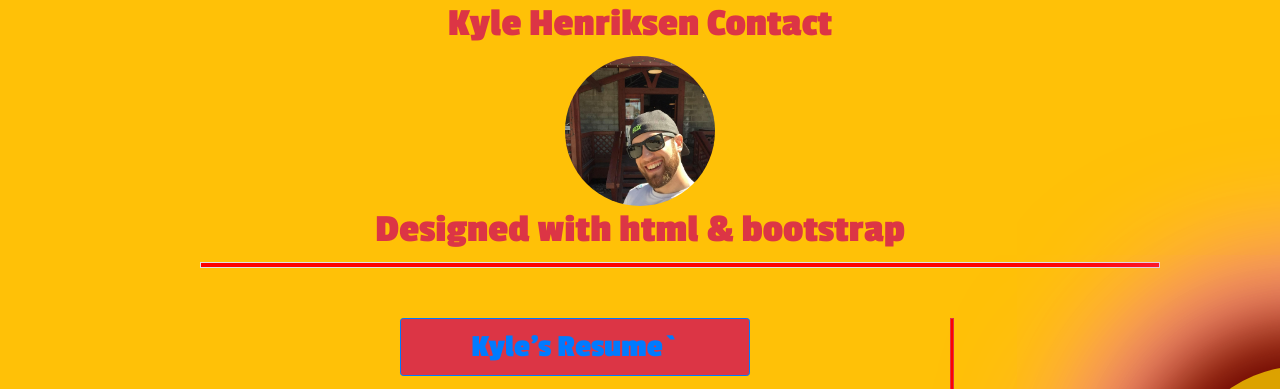
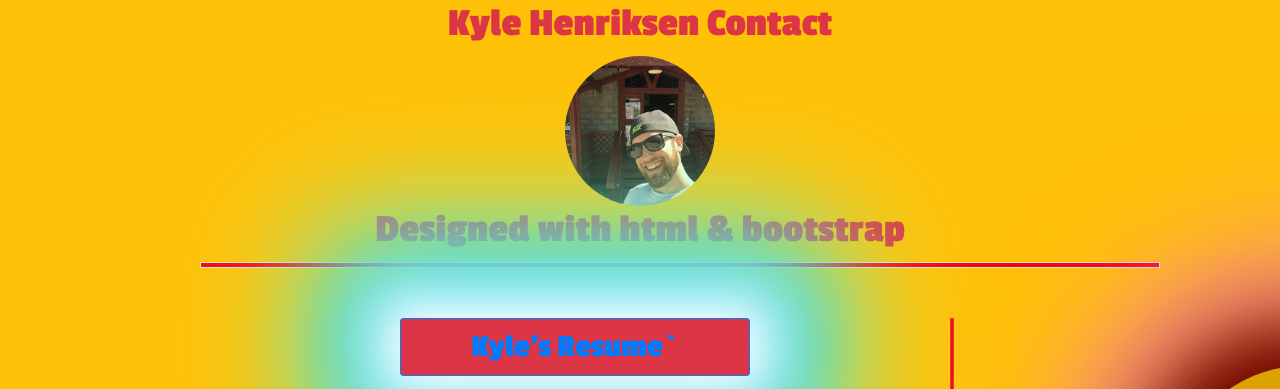
Before and after one commit to starbjornx/official_portfolio, a website: page index.html in a window 1280 px wide. Shown: the top 389 px of the page. Drawn offline with nearby package versions, Linux system fonts and the light colour scheme.

Commit message:
added glow to my resume button

```diff
--- a/index.html
+++ b/index.html
@@ -94,7 +94,7 @@
 
             <ul class="list-inline">
 
-                <li class="btn btn-sm btn-warning bg-danger border-primary mb-3"style="font-size: 2rem;margin-left: 350px;width:350px;"><a href="./resume.pdf"target="_blank">Kyle's Resume`</li></a>
+                <li class="magic2 btn btn-sm btn-warning bg-danger border-primary mb-3"style="font-size: 2rem;margin-left: 350px;width:350px;"><a href="./resume.pdf"target="_blank">Kyle's Resume`</li></a>
                 <li class="btn btn-sm btn-warning border-primary mb-3"style="font-size: 2rem;margin-left: 350px;width:350px;"><a href=" https://rocky-ridge-05041.herokuapp.com/"target="_blank">Featured Project</li></a>
                 <li class="btn btn-warning border border-5 border-primary mb-3 " style="font-size: 2rem;margin-left: 350px;"><a href=" https://par92.github.io/group-6/"target="_blank">Stumble upon the force!</li></a>
                 <li class="btn btn-warning border border-5 border-primary mb-3" style="font-size: 2rem;margin-left: 350px;width:350px;"><a href="https://starbjornx.github.io/dailyplanner/"target="_blank">Daily Planner</li></a>
```
